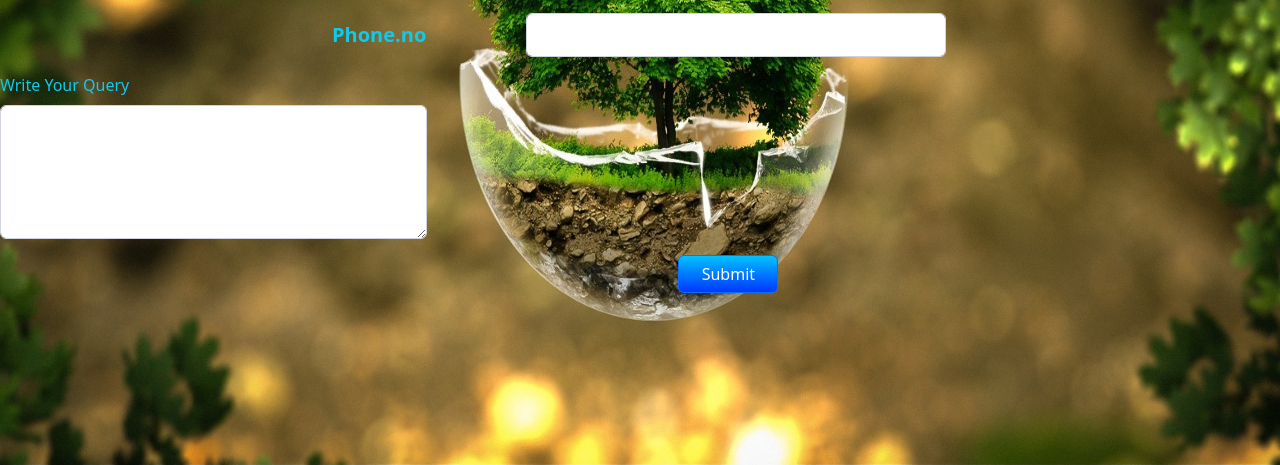
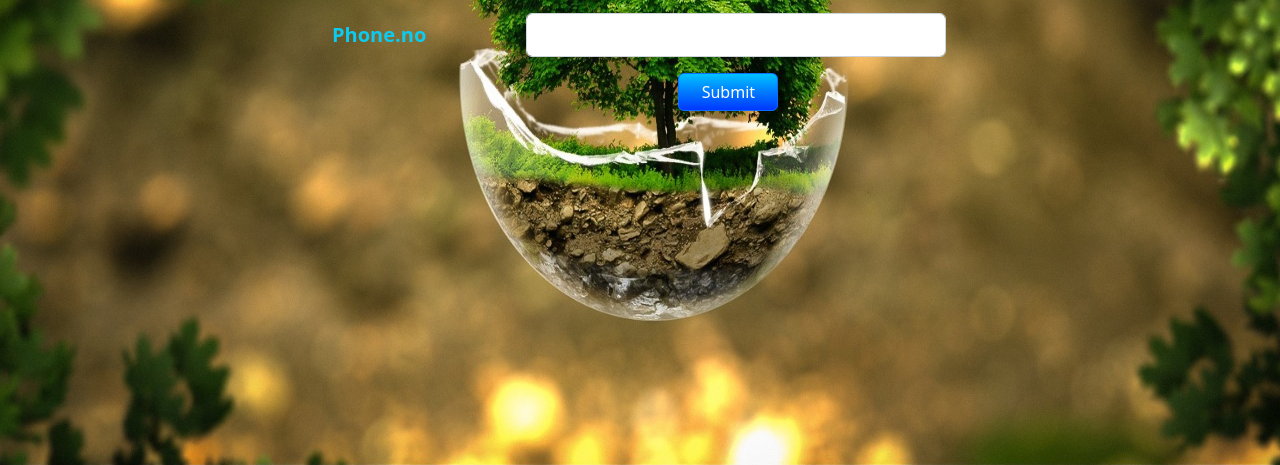
Before and after one commit to CoderPratik60/Pcare.github.io, a plain HTML site: page Contact.html in a window 1280 px wide. Shown: the part 335-800 px from the top of the page. Drawn offline with nearby package versions, Linux system fonts and the light colour scheme.

Commit message:
Update Contact.html

```diff
--- a/Contact.html
+++ b/Contact.html
@@ -45,12 +45,6 @@
               <input type="text" class="form-control" id="number" />
             </div>
           </div>
-          <div class="mb-3 col-sm-4" id="Query">
-            <label for="textbox" class="form-label text-info">
-              Write Your Query</label
-            >
-            <textarea class="form-control" id="textbox" rows="5"></textarea>
-          </div>
           <button type="submit" class="btn btn-primary" id="btn">Submit</button>
         </form>
       </div>
```
